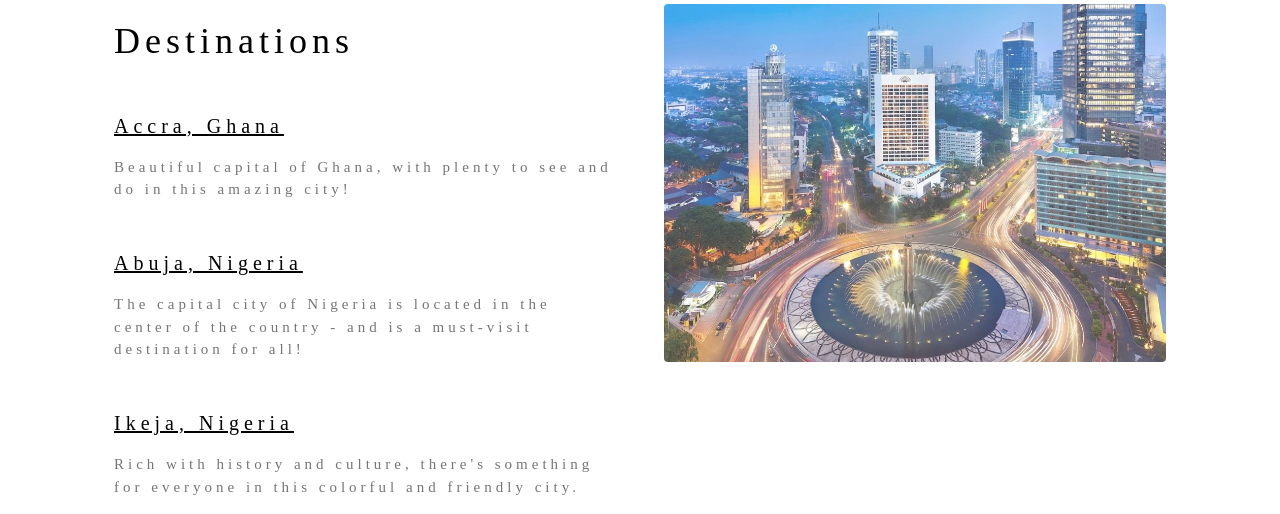
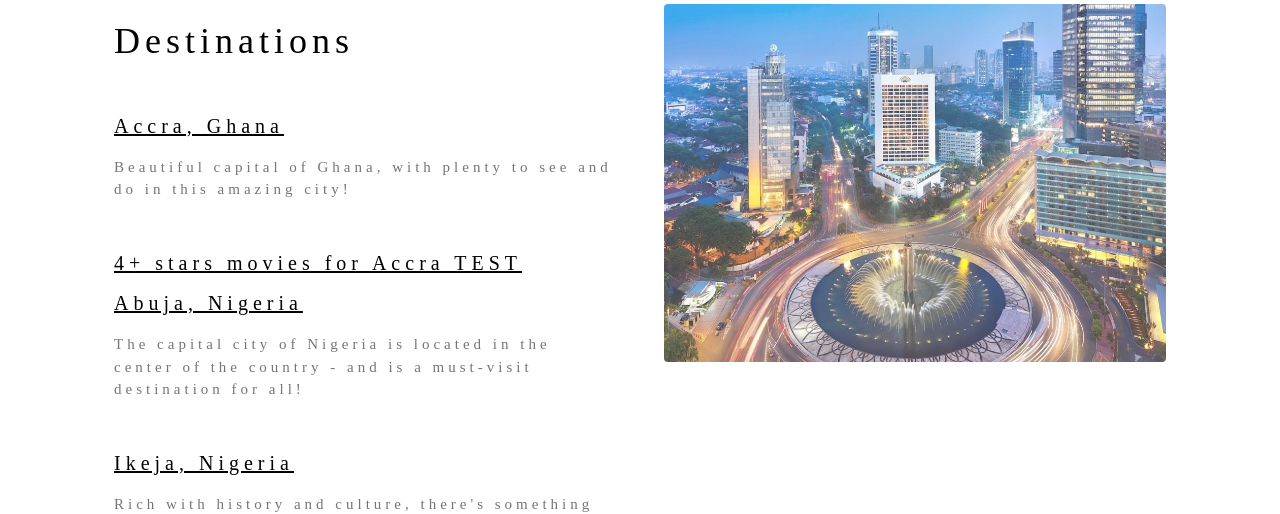
Before and after one commit to evmarecki/nante, a Flask app: template flask-nante/templates/homepage.html in a window 1280 px wide. Shown: the part 608-1122 px from the top of the page. Run offline with Flask 2, Linux system fonts and the light colour scheme; the template is opened without the code that fills it, so the values that code supplies are empty; parts of the project's set-up code (start-up, migrations or seed data) failed here and were passed over; some libraries are stand-ins or nearby versions.

Commit message:
added filtering test for movies

```diff
--- a/flask-nante/templates/homepage.html
+++ b/flask-nante/templates/homepage.html
@@ -22,7 +22,7 @@
       <h1>Destinations</h1><br>
       <h4><a href="{{url_for('City', city = 'Accra')}}">Accra, Ghana</a></h4>
       <p class="w3-text-grey">Beautiful capital of Ghana, with plenty to see and do in this amazing city!</p><br>
-
+      <h4><a href="{{url_for('Movie4', city = 'Accra')}}">4+ stars movies for Accra TEST</a></h4>
       <h4><a href="{{url_for('City', city = 'Abuja')}}">Abuja, Nigeria</a></h4>
       <p class="w3-text-grey">The capital city of Nigeria is located in the center of the country - and is a must-visit destination for all!</p><br>
 
```
